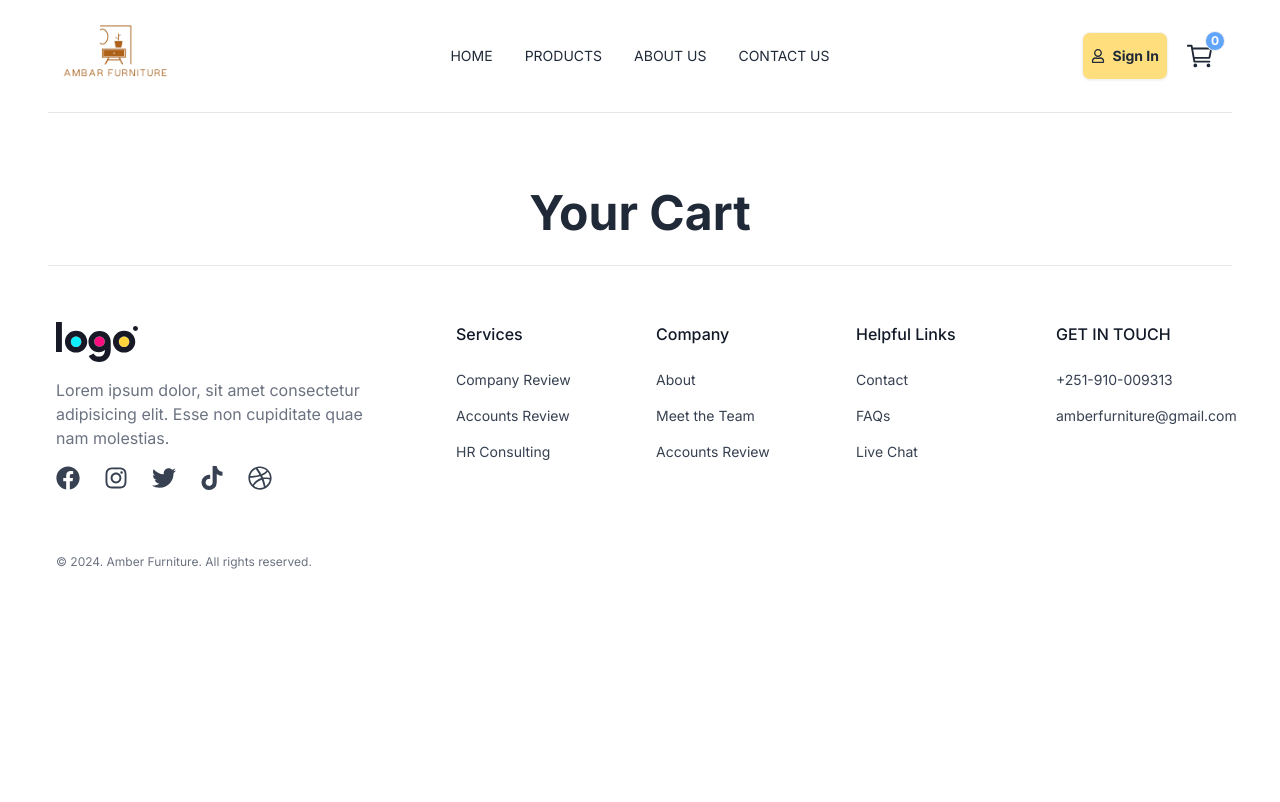
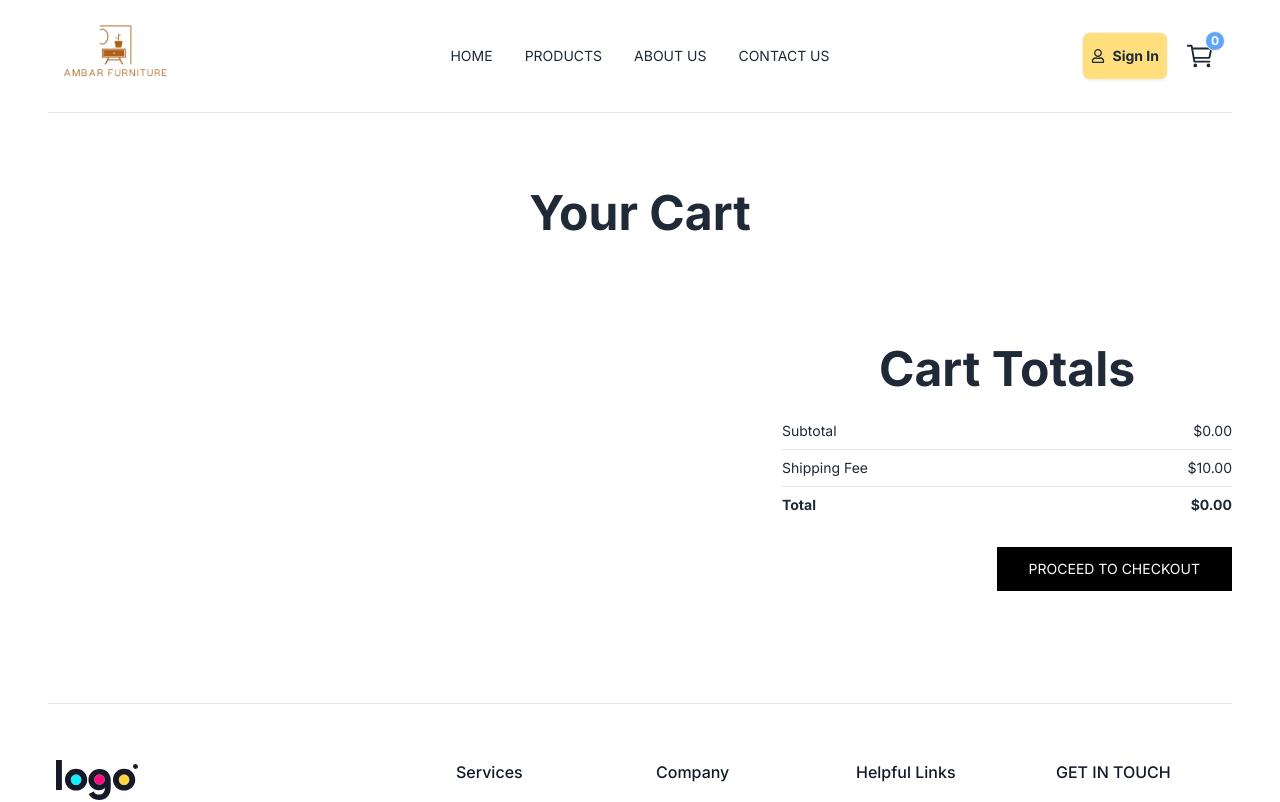
Before and after one commit to eliasdewa/amber-furniture, a React (Vite) app in the folder frontend/: page /cart in a window 1280 px wide. Shown: the top 802 px of the page. Built offline with nearby package versions, Linux system fonts and the light colour scheme.

Commit message:
Complete a cart page with all functionality

```diff
--- /dev/null
+++ b/frontend/src/components/CartTotal.jsx
@@ -0,0 +1,34 @@
+import { useContext } from "react"
+import { ShopContext } from "../context/ShopContext"
+import Title from "./Title"
+
+const CartTotal = () => {
+  // get the total cart amount and delivery fee from context api
+  const { deliveryFee, getCartTotalAmount } = useContext(ShopContext)
+  return (
+    <div className="w-full">
+      <div className="text-2xl">
+        {/* Title */}
+        <Title topic={'Cart Totals'} />
+      </div>
+      {/* Cart total amount details */}
+      <div className="flex flex-col gap-2 mt-2 text-sm">
+        <div className="flex justify-between">
+          <p>Subtotal</p>
+          <p>${getCartTotalAmount()}.00</p>
+        </div>
+        <hr />
+        <div className="flex justify-between">
+          <p>Shipping Fee</p>
+          <p>${deliveryFee}.00</p>
+        </div>
+        <hr />
+        <div className="flex justify-between">
+          <b>Total</b>
+          <b>${getCartTotalAmount() === 0 ? 0 : getCartTotalAmount() + deliveryFee}.00</b>
+        </div>
+      </div>
+    </div>
+  )
+}
+export default CartTotal
--- a/frontend/src/context/ShopContext.jsx
+++ b/frontend/src/context/ShopContext.jsx
@@ -7,9 +7,10 @@ export const ShopContext = createContext();
 
 // Context provider function
 const ShopContextProvider = (props) => {
-  const delivery_fee = 10;
+  const deliveryFee = 10;
   // Create a variable
   const [cartItems, setCartItems] = useState({});
+  // Function to add to cart items
   const addToCart = (itemId, size) => {
     // Make a copy of the current state of cart items
     let cartData = structuredClone(cartItems); // one copy of the state
@@ -33,7 +34,7 @@ const ShopContextProvider = (props) => {
   // useEffect(() => {
   //   console.log(cartItems);
   // }, [cartItems]);
-
+  // To change the cart number based on the selected items
   const getCartCount = () => {
     let totalCount = 0;
     for (const item in cartItems) {
@@ -49,15 +50,40 @@ const ShopContextProvider = (props) => {
     }
     return totalCount;
   };
-
+  // To update the cart number when the number of items changes
   const updateQuantity = async (itemId, size, quantity) => {
     let cartData = structuredClone(cartItems); // one copy of the state
     cartData[itemId][size] = quantity;
     setCartItems(cartData);
   }
+  // To get the total amount of the selected items
+  const getCartTotalAmount = () => {
+    let cartTotalAmount = 0;
+    for (const items in cartItems) {
+      // console.log(items)
+      // let itemsInfo = ProductItems.find((product) => product._id === items);
+      let itemsInfo = {};
+      for (let i = 0; i < ProductItems.length; i++) {
+        if (ProductItems[i]._id === Number(items)) {
+          Object.assign(itemsInfo, ProductItems[i]);
+          break;
+        }
+      }
+      for (const size in cartItems[items]) {
+        try {
+          if (cartItems[items][size] > 0) {
+            cartTotalAmount += itemsInfo.newPrice * cartItems[items][size];
+          }
+        } catch (error) {
+          console.log(error);
+        }
+      }
+    }
+    return cartTotalAmount;
+  };
   // Create a variable
   const value = {
-    ProductItems, delivery_fee, cartItems, addToCart, getCartCount, updateQuantity
+    ProductItems, deliveryFee, cartItems, addToCart, getCartCount, updateQuantity, getCartTotalAmount
   }
   return (
     <ShopContext.Provider value={value}>
--- a/frontend/src/pages/Cart.jsx
+++ b/frontend/src/pages/Cart.jsx
@@ -2,6 +2,8 @@ import { useContext, useEffect, useState } from "react";
 import { ShopContext } from "../context/ShopContext";
 import Title from "../components/Title";
 import { MdDelete } from "react-icons/md";
+import CartTotal from "../components/CartTotal";
+import { Link } from "react-router-dom";
 
 const Cart = () => {
   // get Product items and cart items from shop context api
@@ -28,11 +30,12 @@ const Cart = () => {
   return (
     <div className="pt-14">
       <div className="text-2xl mb-3">
+        {/* Title */}
         <Title topic={"Your Cart"} />
       </div>
+      {/* Display selected cart items */}
       <div>
-        {
-          cartData.map((item, index) => {
+        {cartData.map((item, index) => {
           let productData = {};
           for (let i = 0; i < ProductItems.length; i++) {
             if (ProductItems[i]._id === Number(item.id)) {
@@ -46,20 +49,55 @@ const Cart = () => {
               className="py-4 border-t border-b text-gray-700 grid grid-cols-[4fr_0.5fr_0.5fr] sm:grid-cols-[4fr_2fr_0.5fr] gap-4 items-center"
             >
               <div className="flex items-start gap-6">
+                {/* Image */}
                 <img src={productData.image} alt="" className="w-16 sm:w-20" />
+                {/* Item details */}
                 <div>
-                      <p className="text-xs sm:text-lg font-medium">{productData.title}</p>
+                  <p className="text-xs sm:text-lg font-medium">
+                    {productData.title}
+                  </p>
                   <div className="flex items-center gap-5 mt-2">
                     <p>${productData.newPrice}</p>
-                        <p className="px-2 sm:px-3 sm:py-1 border bg-slate-50">{item.size}</p>
+                    <p className="px-2 sm:px-3 sm:py-1 border bg-slate-50">
+                      {item.size}
+                    </p>
                   </div>
                 </div>
               </div>
-                <input onChange={(e) => e.target.value === '' || e.target.value === '0' ? null : updateQuantity(item.id, item.size, Number(e.target.value))} className="border max-w-10 sm:max-w-20 px-1 sm:px-2 py-1" type="number" min={1} defaultValue={item.quantity}/>
-                <MdDelete onClick={() => updateQuantity(item.id, item.size, 0)} size={30} className="cursor-pointer" />
+              {/* Number of item */}
+              <input
+                onChange={(e) =>
+                  e.target.value === "" || e.target.value === "0"
+                    ? null
+                    : updateQuantity(item.id, item.size, Number(e.target.value))
+                }
+                className="border max-w-10 sm:max-w-20 px-1 sm:px-2 py-1"
+                type="number"
+                min={1}
+                defaultValue={item.quantity}
+              />
+              {/* delete btn */}
+              <MdDelete
+                onClick={() => updateQuantity(item.id, item.size, 0)}
+                size={30}
+                className="cursor-pointer"
+              />
             </div>
           );
         })}
+      </div>
+      {/* Cart total amount section */}
+      <div className="flex justify-end my-20">
+        <div className="w-full sm:w-[450px]">
+          <CartTotal />
+          <div className="w-full text-end">
+            <Link to="/place-order">
+              <button className="bg-black text-white text-sm my-8 px-8 py-3">
+                PROCEED TO CHECKOUT
+              </button>
+            </Link>
+          </div>
+        </div>
       </div>
     </div>
   );
```
Lines whose indentation alone changed are shown as unchanged.
